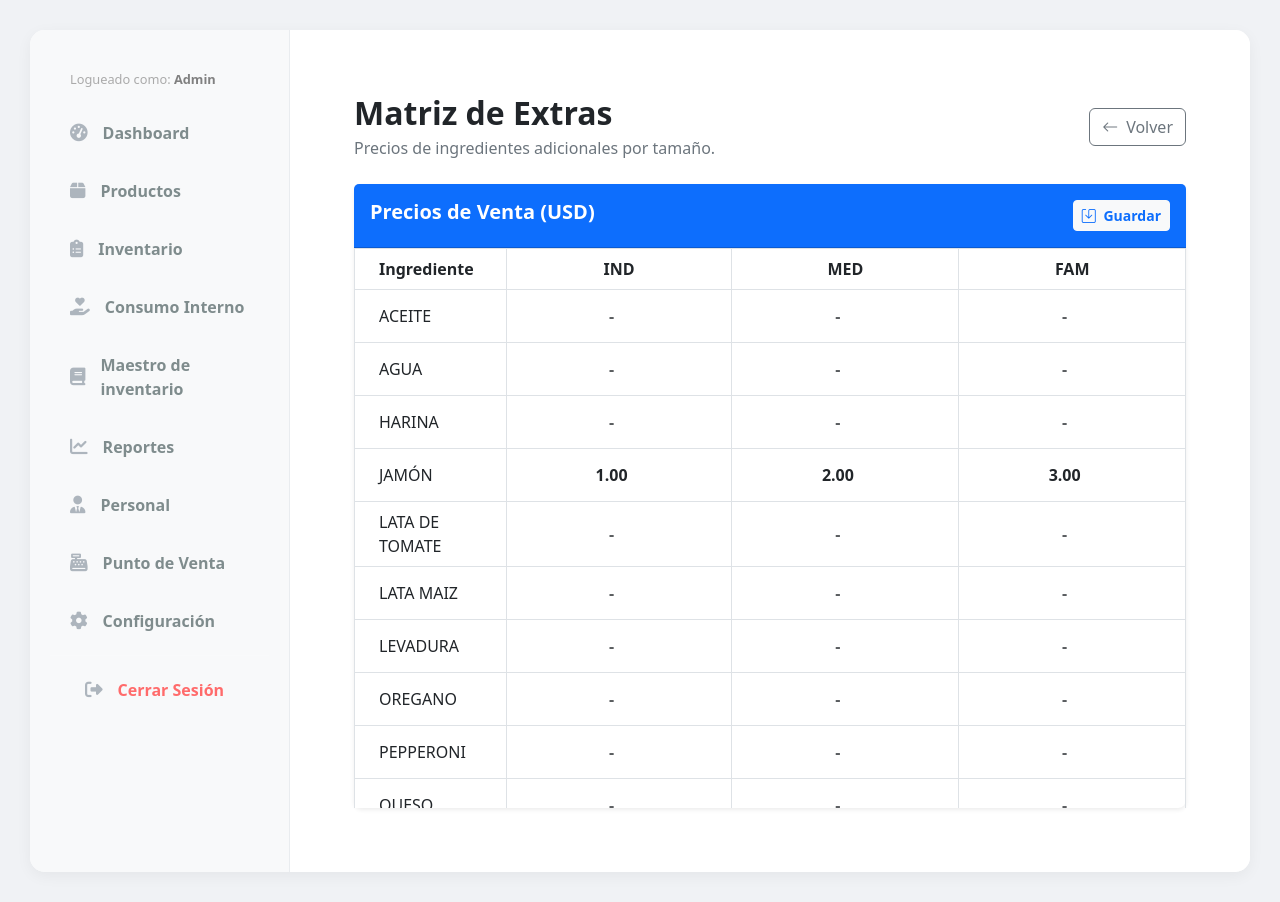
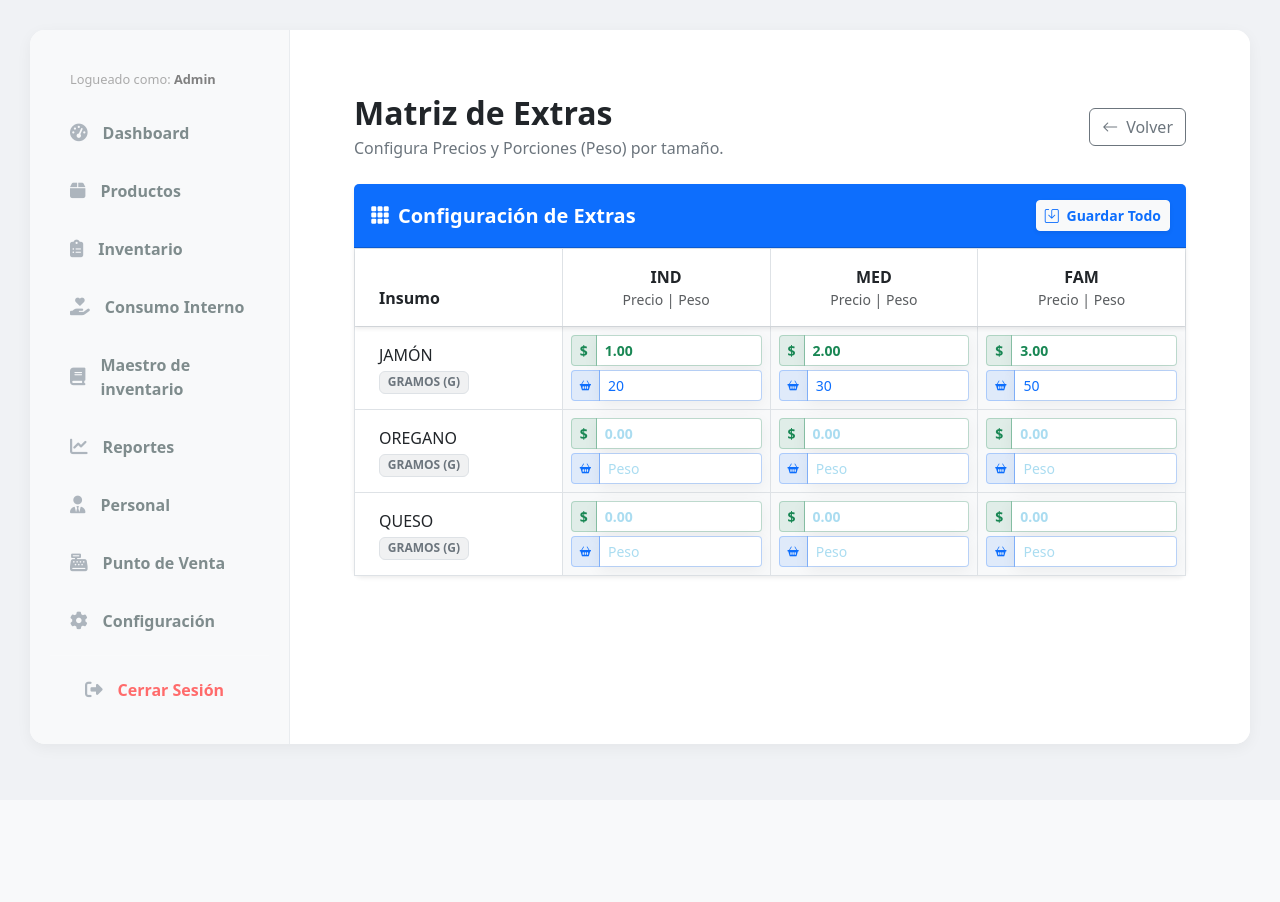
Before and after one commit to FrankTrejo/pos_project, a Django app: page /productos/extras/precios/ in a window 1280 px wide. After the commit the page ends 750 px from the top, so only its background shows below. Run offline with Django 5.2, Linux system fonts and the light colour scheme; a user stored in the database is signed in; data comes from the database, SQL or seed files in the repository; both versions use the stored data as it was after the commit.

```diff
--- a/codigo_completo.txt
+++ b/codigo_completo.txt
@@ -1,6 +1,3 @@
 TAREAS POR CONTINUAR:
 
-    1. Debo realizar la implementación de los extras del sistema en base a la configuración que posee el sistema
-    en los productos, según la selección de ingredientes que pueden ser extras deben ir aparaciendo en la lista
-    de ingredientes EXTRAS. También debo colocar el campo de cuánto lleva ese extra de xs ingrediente.
-        1.a Validar que si descuente el inventario el extra
+    1.
--- a/inventory/forms.py
+++ b/inventory/forms.py
@@ -35,7 +35,7 @@ class InsumoForm(forms.ModelForm):
     class Meta:
         model = Insumo
         # AQUI AGREGAMOS 'peso_standar' y 'precio_mercado'
-        fields = ['nombre', 'categoria', 'unidad', 'stock_minimo', 'precio_mercado', 'peso_standar', 'merma_porcentaje', 'es_insumo_compuesto']
+        fields = ['nombre', 'categoria', 'unidad', 'stock_minimo', 'precio_mercado', 'peso_standar', 'merma_porcentaje', 'es_insumo_compuesto', 'es_extra']
 
         widgets = {
             'nombre': forms.TextInput(attrs={'class': 'form-input'}),
--- a/inventory/templates/inventory/inventory_list.html
+++ b/inventory/templates/inventory/inventory_list.html
@@ -125,6 +125,7 @@
                 </tr>
             </thead>
             <tbody>
+
                 {% for insumo in insumos %}
 
                 <tr style="border-bottom: 1px solid #f1f1f1;"
--- a/maestros/forms.py
+++ b/maestros/forms.py
@@ -5,7 +5,7 @@ class MaestroInsumoForm(forms.ModelForm):
     class Meta:
         model = Insumo
         # Aquí pedimos TODO lo necesario para una compra
-        fields = ['nombre', 'categoria', 'unidad', 'stock_minimo', 'precio_mercado', 'peso_standar', 'merma_porcentaje']
+        fields = ['nombre', 'categoria', 'unidad', 'stock_minimo', 'precio_mercado', 'peso_standar', 'merma_porcentaje', 'es_extra']
 
         widgets = {
             'nombre': forms.TextInput(attrs={'class': 'form-control', 'placeholder': 'Ej: Harina de Trigo'}),
--- a/tables/templates/products/manage_extras.html
+++ b/tables/templates/products/manage_extras.html
@@ -1,5 +1,7 @@
 {% extends 'base.html' %}
-{% load tables_extras %} {% block content %}
+{% load tables_extras %}
+
+{% block content %}
 <link href="https://cdn.jsdelivr.net/npm/bootstrap@5.3.0/dist/css/bootstrap.min.css" rel="stylesheet">
 <link rel="stylesheet" href="https://cdn.jsdelivr.net/npm/bootstrap-icons@1.11.1/font/bootstrap-icons.css">
 
@@ -7,48 +9,85 @@
     <div class="d-flex justify-content-between align-items-center mb-4">
         <div>
             <h2 class="fw-bold text-dark mb-1">Matriz de Extras</h2>
-            <p class="text-secondary m-0">Precios de ingredientes adicionales por tamaño.</p>
+            <p class="text-secondary m-0">Configura Precios y Porciones (Peso) por tamaño.</p>
         </div>
         <a href="{% url 'product_list' %}" class="btn btn-outline-secondary">
             <i class="bi bi-arrow-left me-2"></i>Volver
         </a>
     </div>
 
+    {% if messages %}
+        {% for message in messages %}
+            <div class="alert alert-{{ message.tags }} alert-dismissible fade show" role="alert">
+                {{ message }}
+                <button type="button" class="btn-close" data-bs-dismiss="alert" aria-label="Close"></button>
+            </div>
+        {% endfor %}
+    {% endif %}
+
     <form method="POST">
         {% csrf_token %}
         <div class="card border-0 shadow-sm rounded-3">
-            <div class="card-header bg-primary text-white py-3 d-flex justify-content-between">
-                <h5 class="m-0 fw-bold">Precios de Venta (USD)</h5>
-                <button type="submit" class="btn btn-light btn-sm fw-bold text-primary">
-                    <i class="bi bi-save me-1"></i> Guardar
+            <div class="card-header bg-primary text-white py-3 d-flex justify-content-between align-items-center">
+                <h5 class="m-0 fw-bold"><i class="bi bi-grid-3x3-gap-fill me-2"></i>Configuración de Extras</h5>
+                <button type="submit" class="btn btn-light btn-sm fw-bold text-primary shadow-sm">
+                    <i class="bi bi-save me-1"></i> Guardar Todo
                 </button>
             </div>
 
             <div class="card-body p-0">
-                <div class="table-responsive" style="max-height: 70vh;">
-                    <table class="table table-hover table-bordered align-middle mb-0 text-center">
-                        <thead class="bg-light sticky-top">
+                <div class="table-responsive" style="max-height: 75vh;">
+                    <table class="table table-bordered align-middle mb-0 text-center">
+                        <thead class="bg-light sticky-top shadow-sm" style="z-index: 10;">
                             <tr>
-                                <th class="text-start ps-4">Ingrediente</th>
+                                <th class="text-start ps-4 py-3" style="width: 25%;">Insumo</th>
                                 {% for tam in tamanos %}
-                                    <th>{{ tam }}</th>
+                                    <th class="py-3" style="min-width: 140px;">
+                                        <div class="fw-bold">{{ tam }}</div>
+                                        <div class="small fw-normal text-muted">Precio | Peso</div>
+                                    </th>
                                 {% endfor %}
                             </tr>
                         </thead>
                         <tbody>
                             {% for insumo in insumos %}
                             <tr>
-                                <td class="text-start ps-4 fw-medium">{{ insumo.nombre }}</td>
+                                <td class="text-start ps-4 fw-medium bg-white">
+                                    <div class="text-dark">{{ insumo.nombre }}</div>
+                                    <div class="badge bg-secondary bg-opacity-10 text-secondary border mt-1">
+                                        {{ insumo.unidad }}
+                                    </div>
+                                </td>
+
                                 {% for tam in tamanos %}
-                                    <td class="bg-light bg-opacity-10">
-                                        {% with key=insumo.id|stringformat:"i"|add:"_"|add:tam %}
+                                    <td class="p-2" style="background-color: #f8f9fa;">
+
+                                        {% with precio_key="precio_"|add:insumo.id_str|add:"_"|add:tam cantidad_key="cantidad_"|add:insumo.id_str|add:"_"|add:tam %}
+
+                                        <div class="input-group input-group-sm mb-1">
+                                            <span class="input-group-text bg-success bg-opacity-10 text-success border-success border-opacity-25 fw-bold">$</span>
+
                                             <input type="number" step="0.01" min="0"
-                                                   class="form-control border-0 text-center fw-bold"
-                                                   style="background: transparent;"
+                                                   class="form-control fw-bold text-success border-success border-opacity-25"
                                                    name="precio_{{ insumo.id }}_{{ tam }}"
-                                                   value="{{ precios|get_item:key|default:'' }}"
-                                                   placeholder="-">
+                                                   value="{{ datos|get_item:precio_key|default:'' }}"
+                                                   placeholder="0.00">
+                                        </div>
+
+                                        <div class="input-group input-group-sm">
+                                            <span class="input-group-text bg-primary bg-opacity-10 text-primary border-primary border-opacity-25">
+                                                <i class="bi bi-basket2-fill" style="font-size: 0.8em;"></i>
+                                            </span>
+
+                                            <input type="number" step="0.0001" min="0"
+                                                   class="form-control text-primary border-primary border-opacity-25"
+                                                   name="cantidad_{{ insumo.id }}_{{ tam }}"
+                                                   value="{{ datos|get_item:cantidad_key|default:''|floatformat:0 }}"
+                                                   placeholder="Peso">
+                                        </div>
+
                                         {% endwith %}
+
                                     </td>
                                 {% endfor %}
                             </tr>
@@ -60,4 +99,15 @@
         </div>
     </form>
 </div>
+
+<style>
+    /* Estilos visuales */
+    input[type=number]::-webkit-inner-spin-button,
+    input[type=number]::-webkit-outer-spin-button {
+        -webkit-appearance: none; margin: 0;
+    }
+    .form-control:focus {
+        box-shadow: 0 0 0 0.2rem rgba(13, 110, 253, 0.15);
+    }
+</style>
 {% endblock %}
--- a/tables/views.py
+++ b/tables/views.py
@@ -740,38 +740,68 @@ def anular_venta(request, venta_id):
 
 @staff_member_required
 def gestion_precios_extras(request):
-    # Traemos todos los insumos ordenados
-    insumos = Insumo.objects.all().order_by('nombre')
+    insumos = Insumo.objects.filter(es_extra=True).order_by('nombre')
     tamanos = ['IND', 'MED', 'FAM']
 
     if request.method == 'POST':
         try:
+            # Iteramos sobre los datos recibidos
             for key, value in request.POST.items():
-                # Buscamos inputs con nombre tipo: precio_15_IND
+
+                # CASO 1: Guardar PRECIO (name="precio_ID_TAM")
                 if key.startswith('precio_'):
                     parts = key.split('_')
                     insumo_id = parts[1]
                     tamano_code = parts[2]
 
-                    if value: # Si hay un valor, lo guardamos
-                        PrecioExtra.objects.update_or_create(
-                            insumo_id=insumo_id,
-                            tamano=tamano_code,
-                            defaults={'precio': value}
-                        )
-            messages.success(request, "Precios actualizados.")
-            return redirect('manage_extras') # Redirige a la misma página
+                    # Convertimos vacío a 0
+                    val_precio = value if value else 0
+
+                    # Buscamos o creamos el registro y actualizamos SOLO el precio
+                    obj, created = PrecioExtra.objects.get_or_create(
+                        insumo_id=insumo_id,
+                        tamano=tamano_code
+                    )
+                    obj.precio = val_precio
+                    obj.save()
+
+                # CASO 2: Guardar CANTIDAD/PESO (name="cantidad_ID_TAM")
+                elif key.startswith('cantidad_'):
+                    parts = key.split('_')
+                    insumo_id = parts[1]
+                    tamano_code = parts[2]
+
+                    val_cantidad = value if value else 0
+
+                    obj, created = PrecioExtra.objects.get_or_create(
+                        insumo_id=insumo_id,
+                        tamano=tamano_code
+                    )
+                    obj.cantidad = val_cantidad
+                    obj.save()
+
+            messages.success(request, "Precios y porciones actualizados correctamente.")
+            return redirect('manage_extras')
+
         except Exception as e:
-            messages.error(request, f"Error: {str(e)}")
+            messages.error(request, f"Error al guardar: {str(e)}")
 
-    # Crear diccionario para pintar los precios actuales en los inputs
-    precios_existentes = PrecioExtra.objects.all()
-    diccionario_precios = {}
-    for p in precios_existentes:
-        diccionario_precios[f"{p.insumo.id}_{p.tamano}"] = p.precio
+    # Preparamos los datos para pintar en el HTML
+    precios_data = PrecioExtra.objects.all()
+    diccionario_datos = {}
+
+    for p in precios_data:
+        diccionario_datos[f"precio_{p.insumo.id}_{p.tamano}"] = p.precio
+        diccionario_datos[f"cantidad_{p.insumo.id}_{p.tamano}"] = p.cantidad
+
+    # === TRUCO PARA QUE EL TEMPLATE FUNCIONE BIEN ===
+    # Agregamos un atributo temporal 'id_str' a cada insumo
+    # Esto ayuda a que el filtro de búsqueda en el HTML no se rompa
+    for insumo in insumos:
+        insumo.id_str = str(insumo.id)
 
     return render(request, 'products/manage_extras.html', {
         'insumos': insumos,
         'tamanos': tamanos,
-        'precios': diccionario_precios
+        'datos': diccionario_datos
     })
```
Also changed, not shown: inventory/models.py (+6 -2 lines), maestros/templates/maestros/maestro_form.html (+43 -2 lines), tables/models.py (+8 -2 lines), db.sqlite3, inventory/migrations/0013_alter_insumo_es_extra.py (added), tables/migrations/0007_alter_precioextra_options_precioextra_cantidad.py (added).
